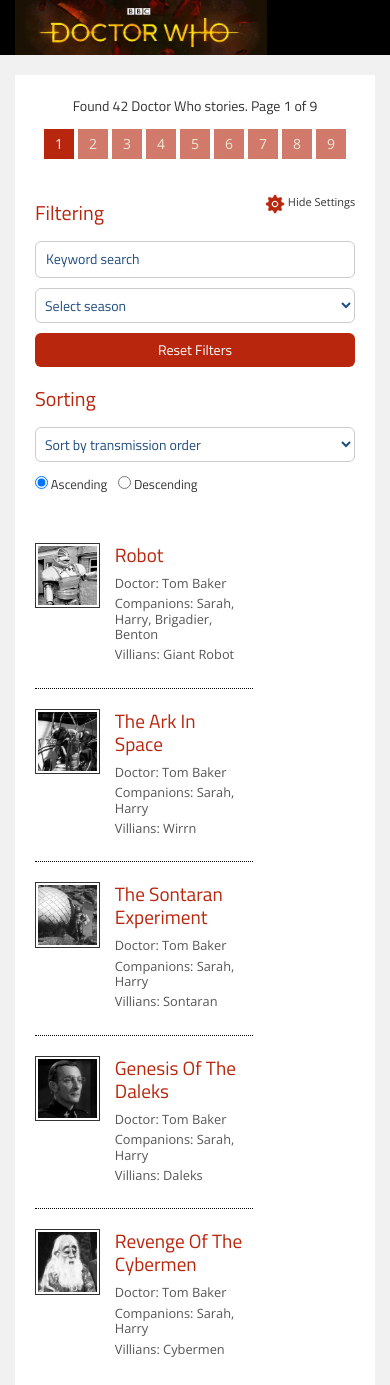
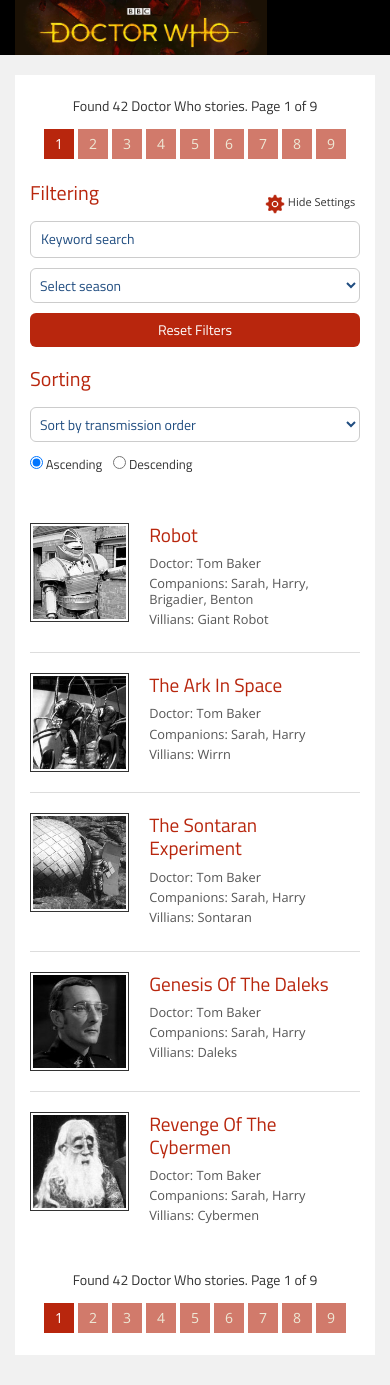
Before and after one commit to cbrimelow/whostories, a plain HTML site: page index.html at #/results in a window 390 px wide. Shown: the top 1385 px of the page. Drawn offline with nearby package versions, Linux system fonts and the light colour scheme.

Commit message:
Replaced some old layout code with Bootstrap classes

```diff
--- a/css/style.css
+++ b/css/style.css
@@ -191,9 +191,7 @@ a.small {
     font-size: 14px;
     display: inline-block;
     vertical-align: top;
-    width: 30%;
     margin: 0;
-    padding: 20px 20px 0;
     z-index: 20;
     text-align: left;
 }
@@ -330,7 +328,6 @@ a.small {
 
 .storyList {
     display: inline-block;
-    width: 66%;
     margin: 20px auto 0;
     z-index: 10;
 }
@@ -347,7 +344,7 @@ a.small {
 }
 
 .storyList li .storyContainer {
-    border-bottom: 1px dotted black;
+    border-bottom: 1px solid #ddd;
     width: 100%;
     margin: 0 auto;
     padding: 0 0 20px;
@@ -507,7 +504,6 @@ a.small {
 .storyDetail.bottom {
     margin: 0 auto 20px;
     padding: 20px 0;
-    border-radius: 0 0 20px 20px;
     text-align: center;
 }
 .storyDetail h1 {
@@ -587,9 +583,6 @@ a.small {
     .storyList, .paging-holder, .resultsContent {
 
     }
-    .search {
-        width: 100%;
-    }
     .resultsContent .icon.settings {
         display: block;
     }
@@ -598,9 +591,6 @@ a.small {
     }
     .paging-holder.top {
         margin-top: 10px;
-    }
-    .storyList {
-        padding-left: 20px;
     }
     .storyList li .storyContainer {
         width: 100%;
--- a/index.html
+++ b/index.html
@@ -30,7 +30,7 @@
 
 			<div class="row">
 
-				<div class="col-sm-12">
+				<div class="col-xs-12">
 
 					<img src="images/DW-logo.jpg" alt="Doctor Who Logo" title="Doctor Who Logo" />
 
@@ -48,7 +48,7 @@
 
 			<div class="row">
 
-				<div class="col-sm-12">
+				<div class="col-xs-12">
 
 					<div class="viewContainer" ng-view></div>
 
--- a/script/app/results/results.html
+++ b/script/app/results/results.html
@@ -6,7 +6,6 @@
         <div class="data-success" ng-hide="storyControl.isDataError">
 
             <div class="paging-holder top">
-
 
                 <div ng-include="'script/app/results/paging.html'"></div>
 
@@ -20,7 +19,11 @@
                     <span ng-if="!storyControl.hideSettings">Hide</span> Settings
                 </div>
 
-                <div class="search" ng-hide="storyControl.hideSettings">
+				<div class="container">
+
+					<div class="row">
+
+						<div class="search col-xs-12 col-sm-4" ng-hide="storyControl.hideSettings">
 
 							<h2>Filtering</h2>
 
@@ -55,7 +58,7 @@
 
 						</div>
 
-                <ul class="storyList">
+						<ul class="storyList col-xs-12 col-sm-8">
 
 							<li class="story cf" ng-repeat="item in storyControl.theStories">
 
@@ -78,6 +81,10 @@
 
 						</ul>
 
+					</div>
+
+				</div>
+
             </section>
 
             <div class="paging-holder bottom">
```
Lines whose indentation alone changed are shown as unchanged.
